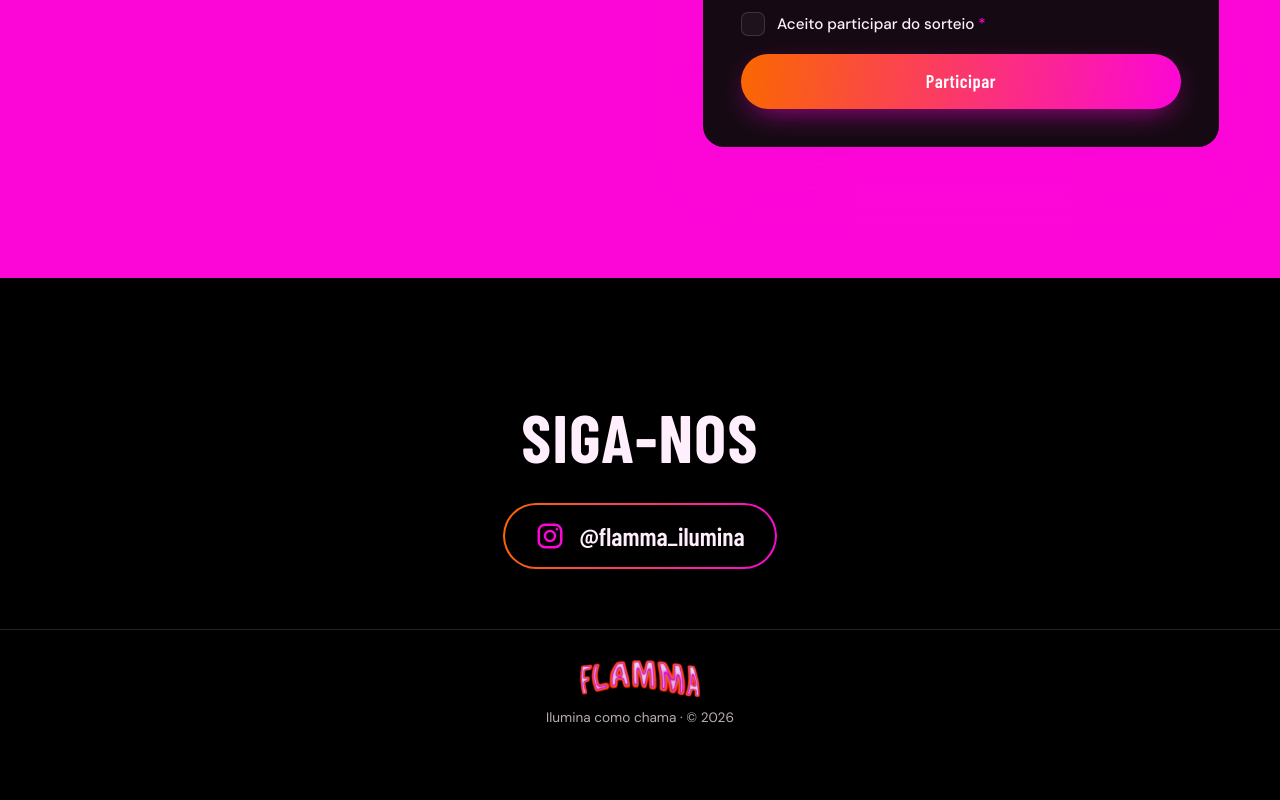
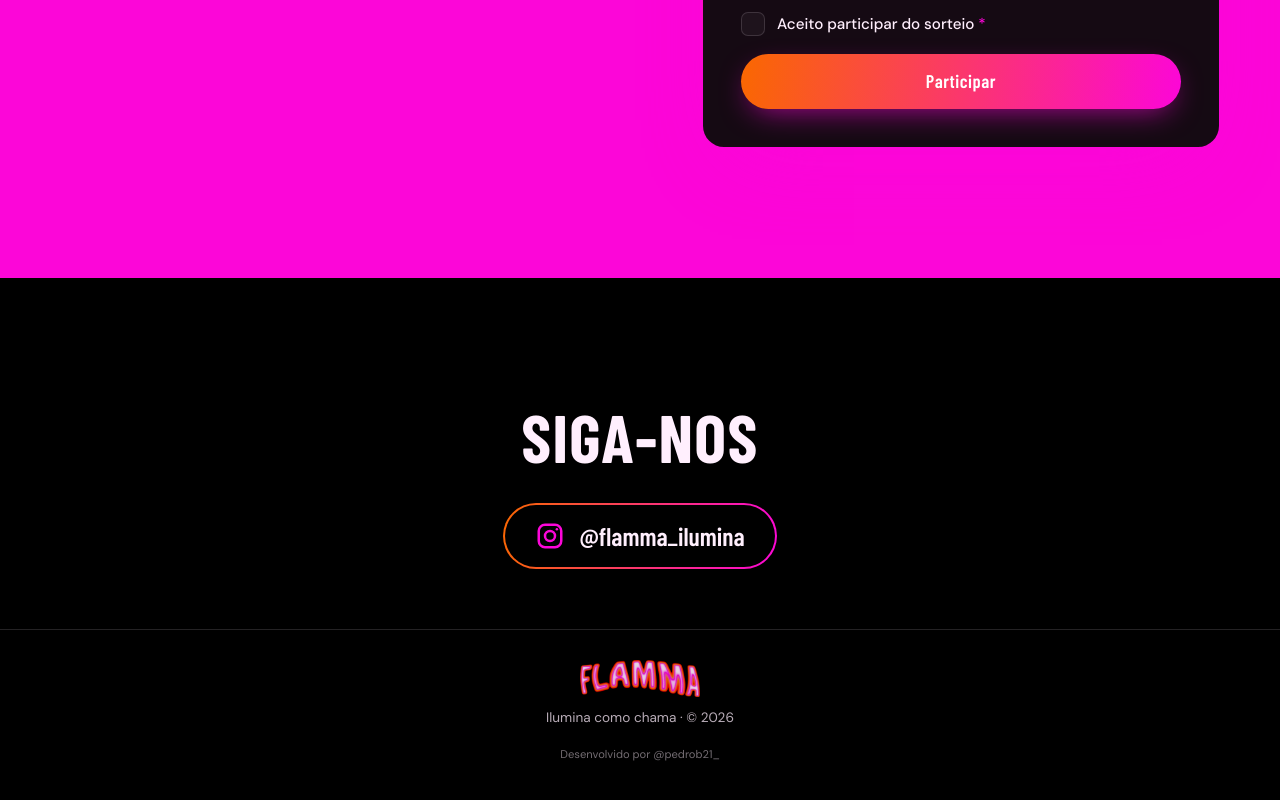
Before and after one commit to pedrob21/Flamma, a plain HTML site: page index.html in a window 1280 px wide. Shown: the part 4563-5363 px from the top of the page. Before the commit the page ends 5331 px from the top, so only its background shows below. Drawn offline with nearby package versions, Linux system fonts and the light colour scheme; a web font is replaced by a local one.

Commit message:
add instagram

```diff
--- a/index.html
+++ b/index.html
@@ -249,6 +249,7 @@
   <footer class="footer">
     <img src="assets/logo-flamma.webp" alt="FLAMMA" width="1400" height="430" loading="lazy">
     <p>Ilumina como chama · © 2026</p>
+    <p class="footer__credit">Desenvolvido por <a href="https://www.instagram.com/pedrob21_/" target="_blank" rel="noopener">@pedrob21_</a></p>
   </footer>
 
   <script src="script.js"></script>
--- a/styles.css
+++ b/styles.css
@@ -422,6 +422,9 @@ h1, h2, h3 { font-family: var(--font-display); margin: 0; line-height: 1.15; }
 .footer { padding: 30px 16px 40px; text-align: center; border-top: 1px solid var(--ink-faint); }
 .footer img { width: 120px; height: auto; margin: 0 auto 10px; opacity: .9; }
 .footer p { margin: 0; font-size: .85rem; color: var(--ink-soft); }
+.footer .footer__credit { margin-top: 18px; font-size: .7rem; color: rgba(255, 239, 253, .45); }
+.footer__credit a { color: inherit; text-decoration: none; }
+.footer__credit a:hover { color: var(--ink); }
 
 /* Reveal on scroll */
 .reveal { opacity: 0; translate: 0 26px; transition: opacity .7s ease, translate .7s ease; }
```
